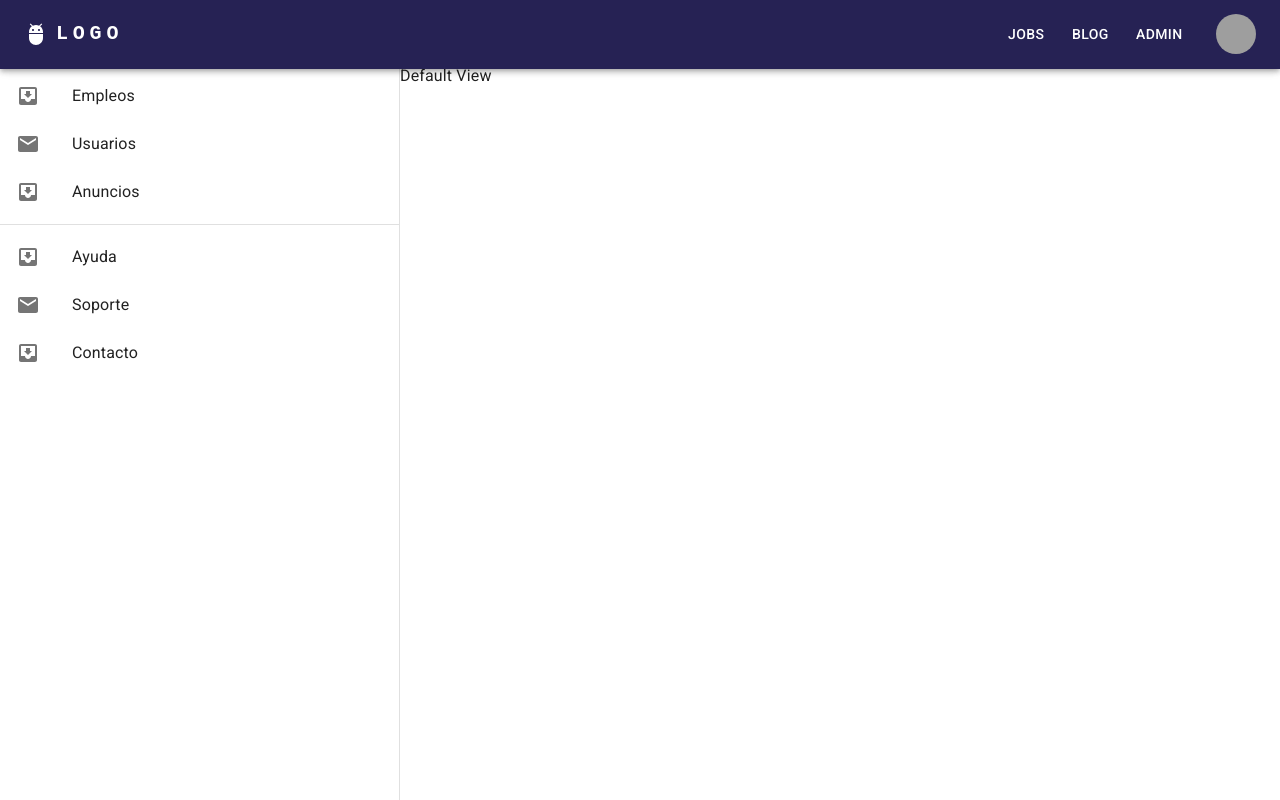
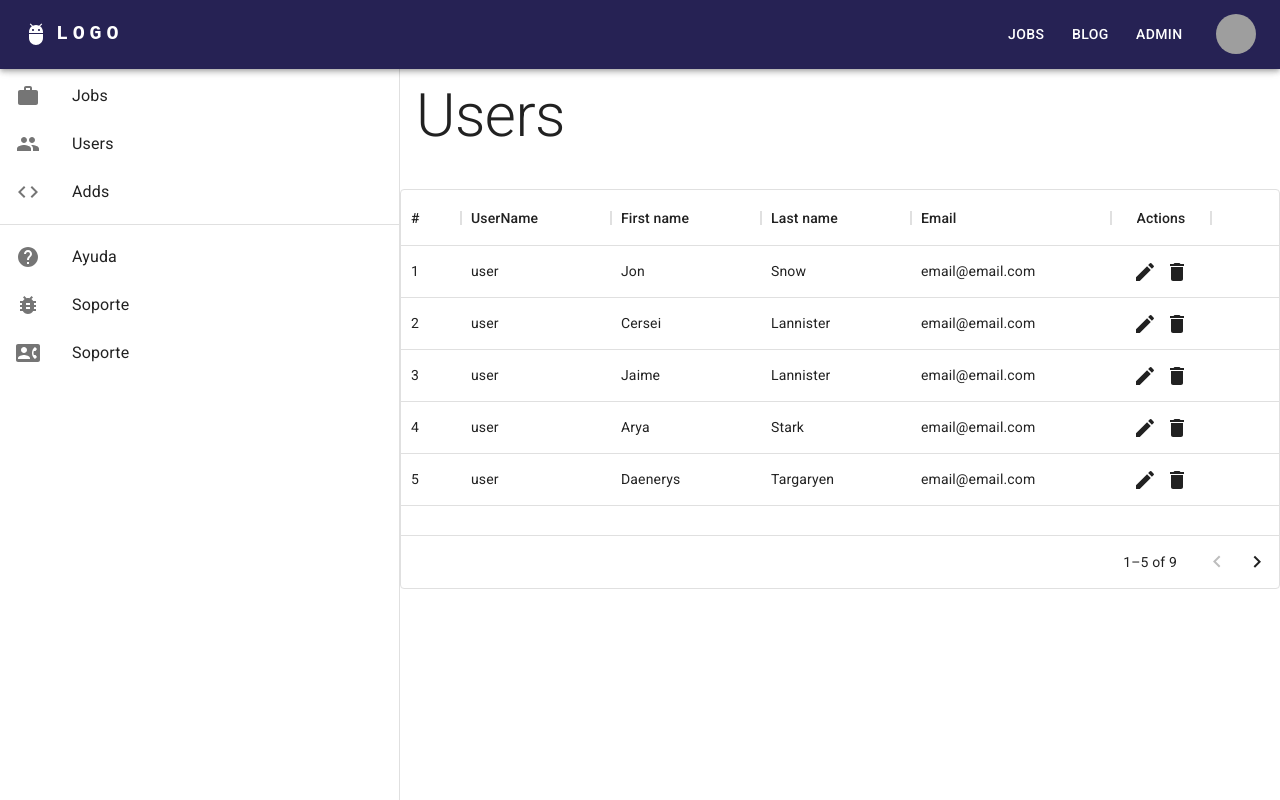
Before and after one commit to Alexwebjr/Empleos, a React (Vite) app: page /admin in a window 1280 px wide. Built offline with nearby package versions, Linux system fonts and the light colour scheme; grey boxes are pictures that could not be loaded.

Commit message:
Admin views

```diff
--- a/package.json
+++ b/package.json
@@ -13,6 +13,7 @@
     "@emotion/styled": "^11.10.4",
     "@mui/icons-material": "^5.10.6",
     "@mui/material": "^5.10.8",
+    "@mui/x-data-grid": "^5.17.6",
     "mui-image": "^1.0.7",
     "react": "^18.2.0",
     "react-dom": "^18.2.0",
--- a/src/modules/admin/components/AdminSideBar.jsx
+++ b/src/modules/admin/components/AdminSideBar.jsx
@@ -6,35 +6,70 @@ import ListItemIcon from '@mui/material/ListItemIcon';
 import ListItemText from '@mui/material/ListItemText';
 import InboxIcon from '@mui/icons-material/MoveToInbox';
 import MailIcon from '@mui/icons-material/Mail';
+import {
+  BugReport,
+  Code,
+  ContactPhone,
+  Group,
+  Help,
+  Work,
+} from '@mui/icons-material';
 
 export const AdminSideBar = () => {
-  const maintenances = [{ Empleos: 'icon' }];
   return (
     <Box sx={{ overflow: 'auto' }}>
       <List>
-        {['Empleos', 'Usuarios', 'Anuncios'].map((text, index) => (
-          <ListItem key={text} disablePadding>
+        <ListItem key="Jobs" disablePadding>
           <ListItemButton>
             <ListItemIcon>
-                {index % 2 === 0 ? <InboxIcon /> : <MailIcon />}
+              <Work />
             </ListItemIcon>
-              <ListItemText primary={text} />
+            <ListItemText primary="Jobs" />
           </ListItemButton>
         </ListItem>
-        ))}
+        <ListItem key="Users" disablePadding>
+          <ListItemButton>
+            <ListItemIcon>
+              <Group />
+            </ListItemIcon>
+            <ListItemText primary="Users" />
+          </ListItemButton>
+        </ListItem>
+        <ListItem key="Adds" disablePadding>
+          <ListItemButton>
+            <ListItemIcon>
+              <Code />
+            </ListItemIcon>
+            <ListItemText primary="Adds" />
+          </ListItemButton>
+        </ListItem>
       </List>
       <Divider />
       <List>
-        {['Ayuda', 'Soporte', 'Contacto'].map((text, index) => (
-          <ListItem key={text} disablePadding>
+        <ListItem key="Ayuda" disablePadding>
           <ListItemButton>
             <ListItemIcon>
-                {index % 2 === 0 ? <InboxIcon /> : <MailIcon />}
+              <Help />
             </ListItemIcon>
-              <ListItemText primary={text} />
+            <ListItemText primary="Ayuda" />
           </ListItemButton>
         </ListItem>
-        ))}
+        <ListItem key="Soporte" disablePadding>
+          <ListItemButton>
+            <ListItemIcon>
+              <BugReport />
+            </ListItemIcon>
+            <ListItemText primary="Soporte" />
+          </ListItemButton>
+        </ListItem>
+        <ListItem key="Soporte" disablePadding>
+          <ListItemButton>
+            <ListItemIcon>
+              <ContactPhone />
+            </ListItemIcon>
+            <ListItemText primary="Soporte" />
+          </ListItemButton>
+        </ListItem>
       </List>
     </Box>
   );
--- a/src/modules/admin/pages/AdminPage.jsx
+++ b/src/modules/admin/pages/AdminPage.jsx
@@ -1,10 +1,11 @@
 import { AdminLayout } from '../layout/AdminLayout';
+import { Crud } from '../views/Crud';
 import { Default } from '../views/Default';
 
 export const AdminPage = () => {
   return (
     <AdminLayout>
-      <Default />
+      <Crud />
     </AdminLayout>
   );
 };
--- /dev/null
+++ b/src/modules/admin/views/Crud.jsx
@@ -0,0 +1,134 @@
+import * as React from 'react';
+import Box from '@mui/material/Box';
+import { DataGrid } from '@mui/x-data-grid';
+import DeleteIcon from '@mui/icons-material/Delete';
+import EditIcon from '@mui/icons-material/Edit';
+import { Alert, Typography } from '@mui/material';
+
+const columns = [
+  {
+    field: 'id',
+    headerName: '#',
+    width: 60,
+    editable: false,
+  },
+  {
+    field: 'userName',
+    headerName: 'UserName',
+    width: 150,
+    editable: false,
+  },
+  {
+    field: 'firstName',
+    headerName: 'First name',
+    width: 150,
+    editable: false,
+  },
+  {
+    field: 'lastName',
+    headerName: 'Last name',
+    width: 150,
+    editable: false,
+  },
+  {
+    field: 'email',
+    headerName: 'Email',
+    width: 200,
+  },
+  {
+    field: 'actions',
+    headerName: 'Actions',
+    type: 'actions',
+    width: 100,
+    getActions: () => [<EditIcon />, <DeleteIcon />],
+  },
+];
+
+const rows = [
+  {
+    id: 1,
+    userName: 'user',
+    lastName: 'Snow',
+    firstName: 'Jon',
+    email: 'email@email.com',
+  },
+  {
+    id: 2,
+    userName: 'user',
+    lastName: 'Lannister',
+    firstName: 'Cersei',
+    email: 'email@email.com',
+  },
+  {
+    id: 3,
+    userName: 'user',
+    lastName: 'Lannister',
+    firstName: 'Jaime',
+    email: 'email@email.com',
+  },
+  {
+    id: 4,
+    userName: 'user',
+    lastName: 'Stark',
+    firstName: 'Arya',
+    email: 'email@email.com',
+  },
+  {
+    id: 5,
+    userName: 'user',
+    lastName: 'Targaryen',
+    firstName: 'Daenerys',
+    email: 'email@email.com',
+  },
+  {
+    id: 6,
+    userName: 'user',
+    lastName: 'Melisandre',
+    firstName: null,
+    email: 'email@email.com',
+  },
+  {
+    id: 7,
+    userName: 'user',
+    lastName: 'Clifford',
+    firstName: 'Ferrara',
+    email: 'email@email.com',
+  },
+  {
+    id: 8,
+    userName: 'user',
+    lastName: 'Frances',
+    firstName: 'Rossini',
+    email: 'email@email.com',
+  },
+  { id: 9, userName: 'user', lastName: 'Roxie', firstName: 'Harvey', age: 65 },
+];
+
+export const Crud = () => {
+  const [message, setMessage] = React.useState('');
+
+  const handleRowClick = (params) => {
+    setMessage(`User name: "${params.row.firstName}" clicked`);
+  };
+
+  return (
+    <Box sx={{ height: 400, width: '100%' }}>
+      {/*TITLE */}
+      <Typography variant="h2" gutterBottom padding={2}>
+        Users
+      </Typography>
+      {/*DATA GRID */}
+      <DataGrid
+        rows={rows}
+        columns={columns}
+        pageSize={5}
+        rowsPerPageOptions={[5]}
+        disableSelectionOnClick
+        experimentalFeatures={{ newEditingApi: true }}
+        onRowClick={handleRowClick}
+      />
+
+      {message && <Alert severity="info">{message}</Alert>}
+    </Box>
+  );
+};
--- a/src/modules/admin/views/index.js
+++ b/src/modules/admin/views/index.js
@@ -1 +1,2 @@
 export * from './Default';
+export * from './Crud';
```
Also changed, not shown: 1 other file (tests, documents, lock files or other folders). Lines whose indentation alone changed are shown as unchanged.
